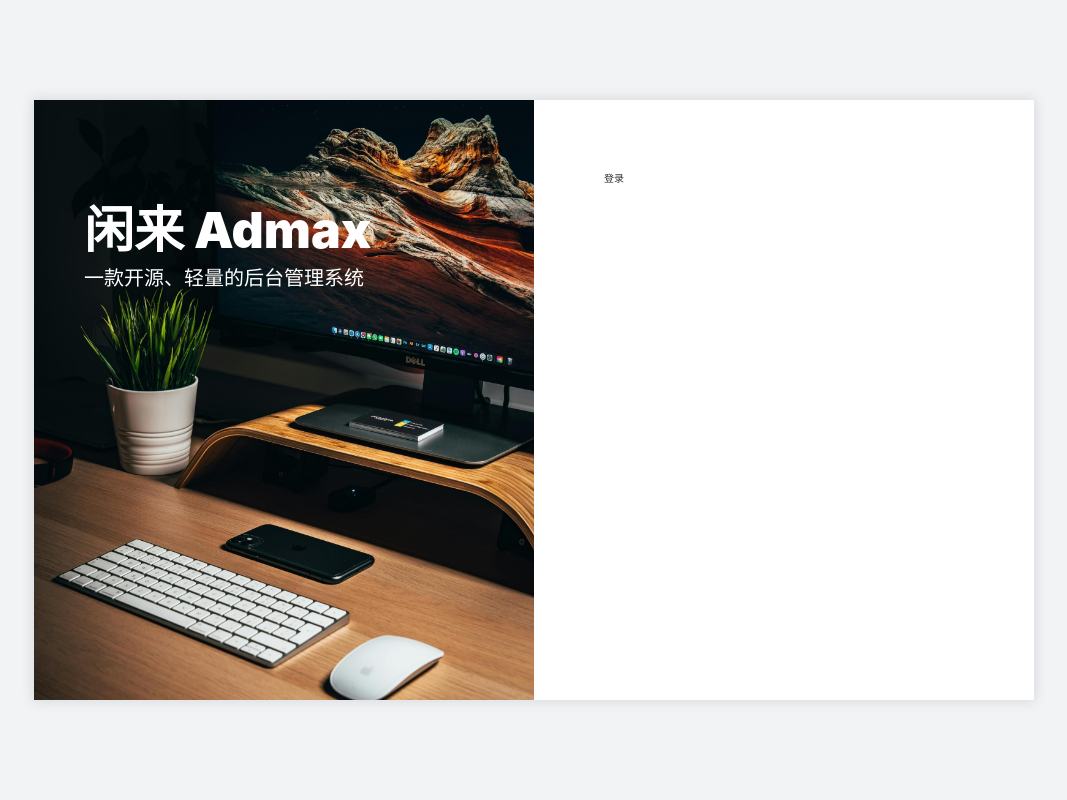
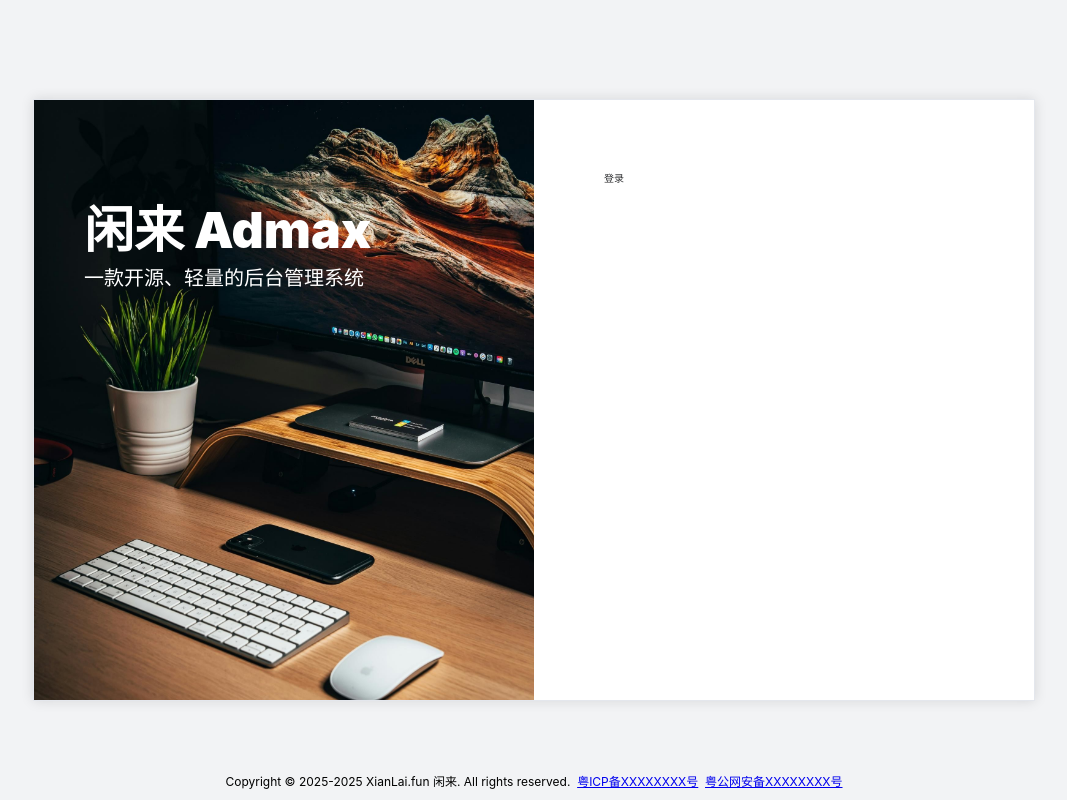
Before and after one commit to Wyatt6/xianlai-admax, a Vue app: page /portal/login in a window 1280 px wide. Shown: the whole page, without its empty margins (106-1173 px from the left). Built offline with nearby package versions, Linux system fonts and the light colour scheme.

Commit message:
Add footer

```diff
--- a/src/views/portal/index.vue
+++ b/src/views/portal/index.vue
@@ -1,5 +1,6 @@
 <template>
   <div class="page-wrap">
+    <div class="card-wrap">
       <el-card class="main-card">
         <div class="half-card cover-img">
           <div class="cover-text">
@@ -12,16 +13,29 @@
         </div>
       </el-card>
     </div>
+    <div class="footer">
+      <span>
+        Copyright &copy; 2025-2025 XianLai.fun 闲来. All rights reserved.&nbsp;
+        <a target="_blank" href="https://beian.miit.gov.cn/">粤ICP备XXXXXXXX号</a>&nbsp;
+        <a target="_blank" href="https://beian.mps.gov.cn/">粤公网安备XXXXXXXX号</a>
+      </span>
+    </div>
+  </div>
 </template>
 
 <style lang="scss" scoped>
 .page-wrap {
   width: 100%;
   height: 100%;
+  background-color: var(--el-bg-color-page);
+  $--footer-height: 4rem;
+
+  .card-wrap {
+    width: 100%;
+    height: 100%;
     display: flex;
     align-items: center;
     justify-content: center;
-  background-color: var(--el-bg-color-page);
 
     .main-card {
       $--main-card-width: 100rem;
@@ -77,4 +91,15 @@
       }
     }
   }
+
+  .footer {
+    width: 100%;
+    height: $--footer-height;
+    margin-top: -$--footer-height;
+    display: flex;
+    align-items: center;
+    justify-content: center;
+    font-size: 1.2rem;
+  }
+}
 </style>
```
Lines whose indentation alone changed are shown as unchanged.
